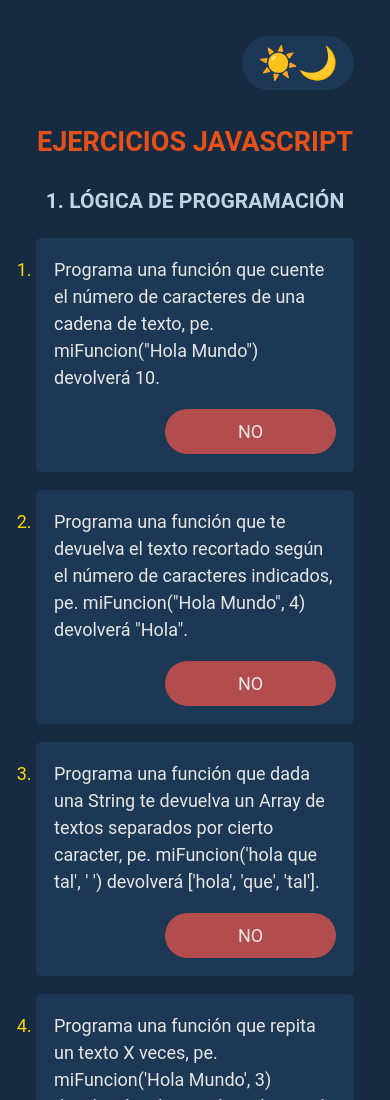
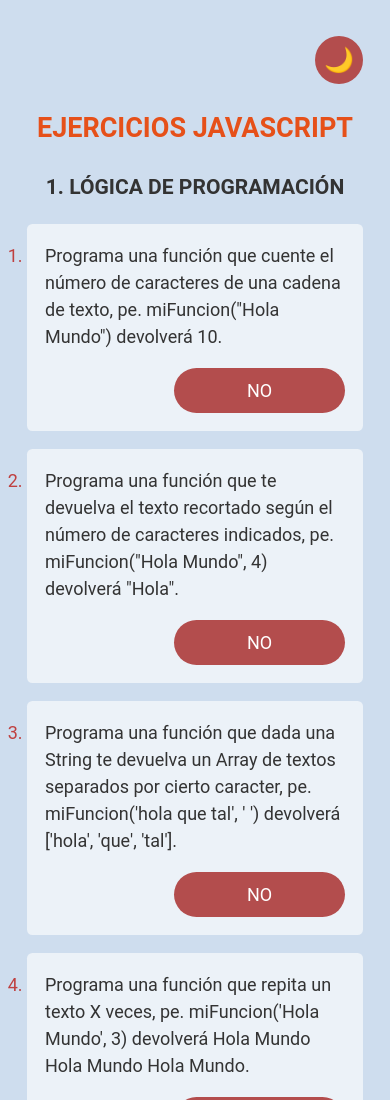
Before and after one commit to jorgeabf/ejercicios-js, a plain HTML site: page index.html in a window 390 px wide. Shown: the top 1100 px of the page. Drawn offline with Linux system fonts and the light colour scheme.

Commit message:
Implementado Dark Mode

```diff
--- a/index.html
+++ b/index.html
@@ -14,7 +14,7 @@
   </head>
   <body>
     <div class="container">
-      <button class="boton-dark-mode">☀️🌙</button>
+      <button class="boton-dark-mode">🌙</button>
       <h2 class="titulo">Ejercicios Javascript</h2>
       <h3 class="titulo-2">1. Lógica de programación</h3>
       <ol class="lista">
--- a/index.js
+++ b/index.js
@@ -13,10 +13,30 @@ cambiarEstadoBoton = (e) => {
     target.classList.remove("no");
     target.classList.add("ok");
   }
-  console.log(
-    `Texto Botón: ${target.textContent} |`,
-    ` Clase Botón: ${target.className}`
-  );
+  console.log(`Texto Botón: ${target.textContent}`);
+  console.log(`Clase Botón: ${target.className}`);
 };
 
 container.addEventListener("click", cambiarEstadoBoton);
+
+/* ☀️ */
+
+const darkMode = () => {
+  const botonDarkMode = document.querySelector(
+    ".boton-dark-mode"
+  );
+  const body = document.querySelector("body");
+  const lista = document.querySelectorAll(".lista__item");
+  botonDarkMode.addEventListener("click", () => {
+    botonDarkMode.textContent === "☀️"
+      ? (botonDarkMode.textContent = "🌙")
+      : (botonDarkMode.textContent = "☀️");
+    body.classList.toggle("dark-mode");
+    container.classList.toggle("dark-mode");
+    lista.forEach((item) => {
+      item.classList.toggle("dark-mode");
+    });
+  });
+};
+
+darkMode();
--- a/styles.css
+++ b/styles.css
@@ -9,8 +9,21 @@ body {
     line-height: 1.5;
     font-family: 'Roboto', sans-serif;
     font-size: 18px;
+    background-color: hsl(210, 50%, 83%);
+    color: hsl(0, 0%, 20%);
+}
+
+body.dark-mode {
     background-color: #123;
     color: hsl(0, 0%, 90%);
+}
+
+.container.dark-mode {
+    background-color: hsl(211, 49%, 17%)
+}
+
+.lista__item.dark-mode {
+    background-color: hsl(210, 50%, 22%);
 }
 
 h1,
@@ -25,8 +38,14 @@ h6 {
 .container {
     max-width: 80ch;
     margin: 0 auto;
-    padding: 2em;
-    background-color: #162b41;
+    padding: 2em 4em;
+    background-color: hsl(211, 49%, 87%)
+}
+
+@media (max-width: 768px) {
+    .container {
+        padding: 2em 1.5em;
+    }
 }
 
 .titulo {
@@ -38,7 +57,6 @@ h6 {
 .titulo-2 {
     text-align: center;
     text-transform: uppercase;
-    color: hsl(210, 50%, 83%);
 }
 
 .lista {
@@ -51,12 +69,11 @@ h6 {
     padding: 1em;
     padding-left: -2em;
     border-radius: .3em;
-    background-color: hsl(210, 50%, 22%);
+    background-color: hsl(211, 49%, 95%)
 }
 
 .lista__item::marker {
-    background-color: hsl(0 50% 83%);
-    color: hsl(50, 100%, 50%);
+    color: hsl(0, 50%, 50%);
 }
 
 .lista__item,
@@ -77,6 +94,7 @@ h6 {
     padding: .5em 2em;
     border-radius: 3em;
     width: max-content;
+    color: white;
     cursor: pointer;
 }
 
@@ -96,14 +114,18 @@ h6 {
 }
 
 .boton-dark-mode {
+    width: 3rem;
+    height: 3rem;
     margin-left: auto;
     margin-bottom: 1em;
-    padding: .5rem 1rem;
     border: none;
-    border-radius: 3em;
+    border-radius: 50%;
     text-align: right;
-    font-size: 2rem;
-    background-color: hsl(210, 50%, 22%);
+    font-size: 1.5rem;
+    background-color: hsl(0, 40%, 50%);
     cursor: pointer;
-    display: block;
+    display: grid;
+    align-items: center;
+    justify-content: center;
+    line-height: 1;
 }
```
